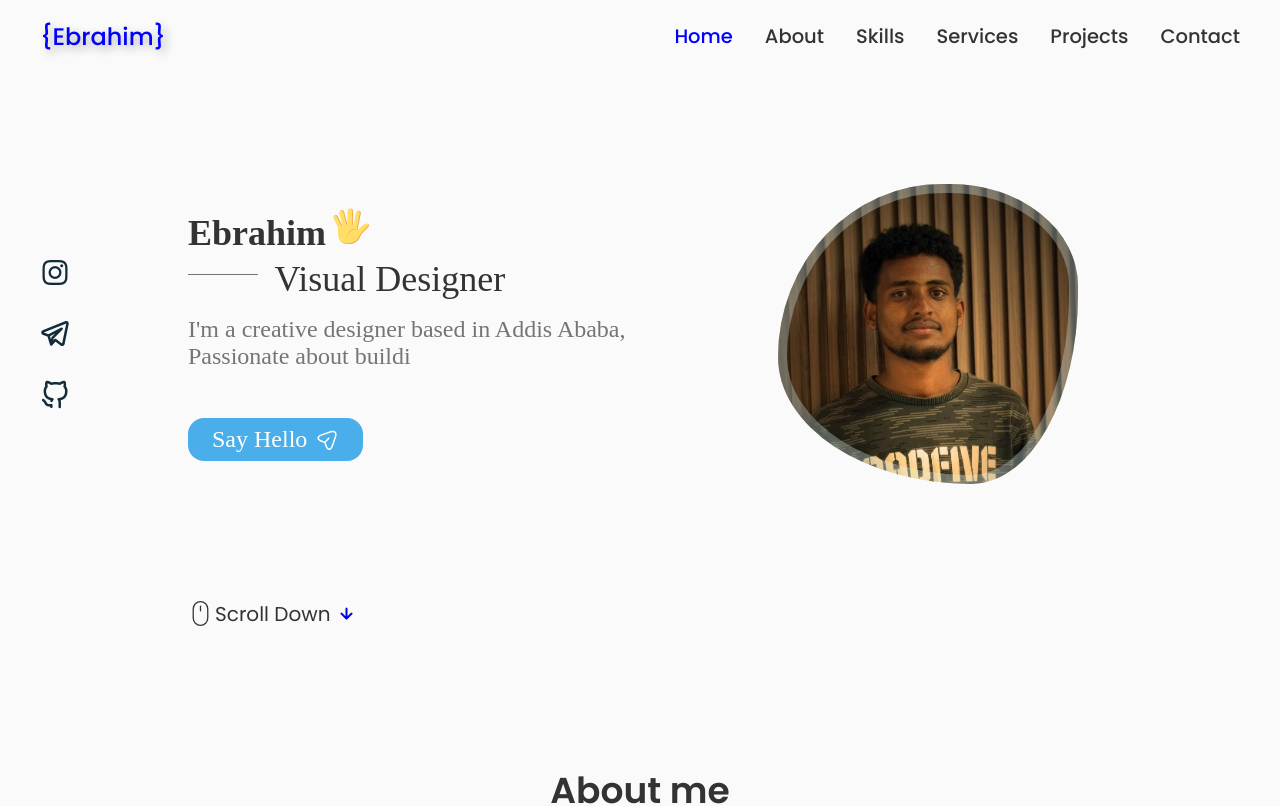
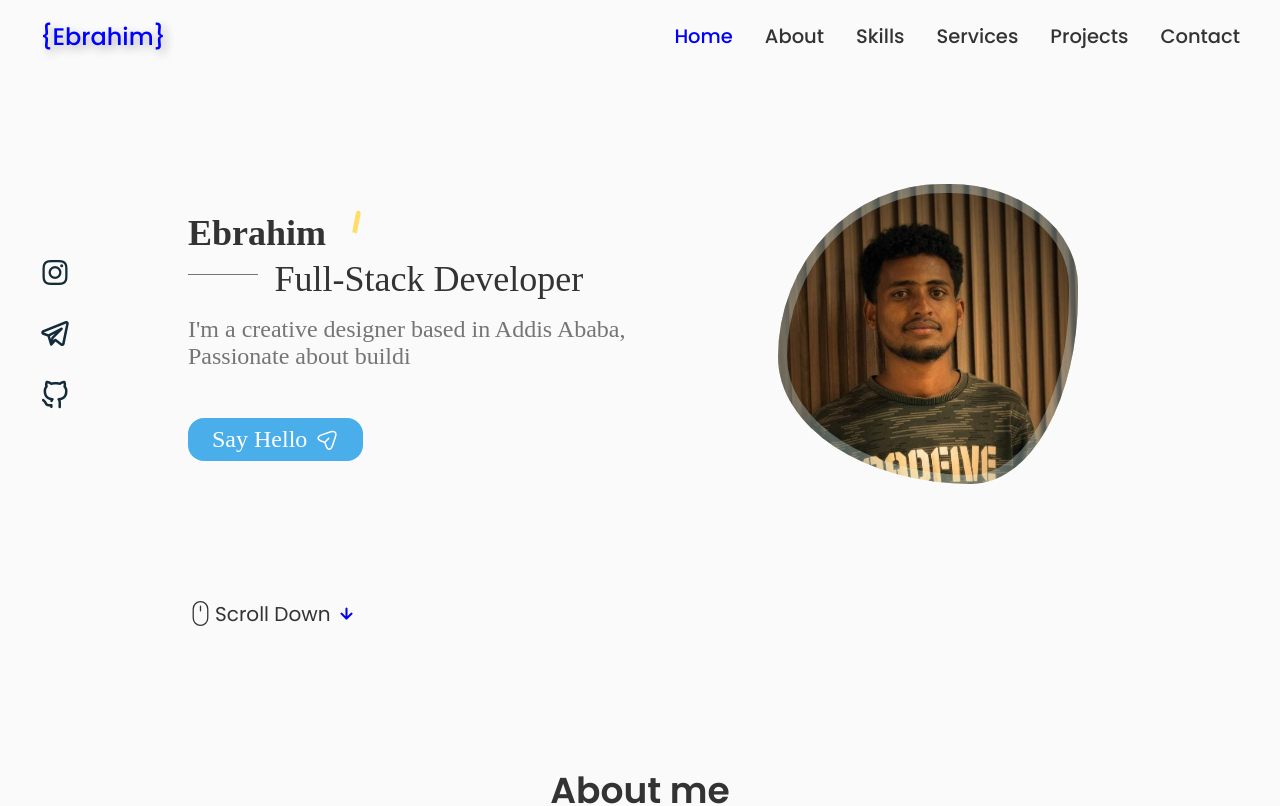
Before and after one commit to ebrahimnigus/My-portfolio, a React (Vite) app: page / in a window 1280 px wide. Shown: the top 806 px of the page. Built offline with nearby package versions, Linux system fonts and the light colour scheme; a web font is replaced by a local one.

Commit message:
update the profession

```diff
--- a/src/Components/Header/Header.css
+++ b/src/Components/Header/Header.css
@@ -108,6 +108,11 @@
   }
 }
 
+@media screen and (max-width: 576px) {
+  .nav__list {
+    column-gap: 1.5rem;
+  }
+}
 /* For small devices */
 @media screen and (max-width: 350px){
   .nav__menu{
--- a/src/Components/Header/Header.jsx
+++ b/src/Components/Header/Header.jsx
@@ -6,63 +6,55 @@ const Header = () => {
    /* ====== Change Background Header ======*/
    window.addEventListener("scroll", function(){
     const header = document.querySelector(".header");
-    //when the scroll is higher than 200 viewport height, add the scroll-header class to a tag with the header tag
     if (this.scrollY >= 80) header.classList.add("scroll-header");
     else header.classList.remove("scroll-header");
-});
-
+  });
 
   /* ====== Toggle Menu ======*/
-
   const [Toggle, showMenu] = useState(false);
-  const[activeNav, setActiveNav] = useState("#home");
+  const [activeNav, setActiveNav] = useState("#home");
 
   return (
     <header className="header">
       <nav className="nav container">
         <a href="index.html" className="nav__logo">{"{Ebrahim}"}</a>
 
-        <div className={Toggle ? 'nav__menu show-menu': 'nav__menu'}>
+        <div className={Toggle ? 'nav__menu show-menu' : 'nav__menu'}>
           <ul className="nav__list nav_list">
             <li className="nav__list grid">
-              <a href="#home" onClick={() => setActiveNav("#home")} className = { activeNav === '#home'? "nav__link active-link" : "nav__link"}>
-                <i className="uil uil-estate nav_icon">
-                </i> Home
+              <a href="#home" onClick={() => setActiveNav("#home")} className={activeNav === '#home' ? "nav__link active-link" : "nav__link"}>
+                <i className="uil uil-estate nav_icon"></i> Home
               </a>
             </li>
             <li className="nav__list grid">
-              <a href="#about" onClick={() => setActiveNav("#about")} className= { activeNav === '#about'? "nav__link active-link" : "nav__link"}>
-                <i className="uil uil-user nav_icon">
-                </i> About
+              <a href="#about" onClick={() => setActiveNav("#about")} className={activeNav === '#about' ? "nav__link active-link" : "nav__link"}>
+                <i className="uil uil-user nav_icon"></i> About
               </a>
             </li>
             <li className="nav__list grid">
-              <a href="#skills" onClick={() => setActiveNav("#skills")} className= { activeNav === '#skills'? "nav__link active-link" : "nav__link"}>
-                <i className="uil uil-file-alt nav_icon">
-                </i> Skills
+              <a href="#skills" onClick={() => setActiveNav("#skills")} className={activeNav === '#skills' ? "nav__link active-link" : "nav__link"}>
+                <i className="uil uil-file-alt nav_icon"></i> Skills
               </a>
             </li>
             <li className="nav__list grid">
-              <a href="#services" onClick={() => setActiveNav("#services")} className= { activeNav === '#services'? "nav__link active-link" : "nav__link"}>
-                <i className="uil uil-briefcase-alt nav_icon">
-                </i> Services
+              <a href="#services" onClick={() => setActiveNav("#services")} className={activeNav === '#services' ? "nav__link active-link" : "nav__link"}>
+                <i className="uil uil-briefcase-alt nav_icon"></i> Services
               </a>
             </li>
             <li className="nav__list grid">
-              <a href="#projects" onClick={() => setActiveNav("#projects")} className= { activeNav === '#projects'? "nav__link active-link" : "nav__link"}>
-                <i className="uil uil-scenery nav_icon">
-                </i> Projects
+              <a href="#projects" onClick={() => setActiveNav("#projects")} className={activeNav === '#projects' ? "nav__link active-link" : "nav__link"}>
+                <i className="uil uil-scenery nav_icon"></i> Projects
               </a>
             </li>
             <li className="nav__list grid">
-              <a href="#contact" onClick={() => setActiveNav("#contact")} className= { activeNav === '#contact'? "nav__link active-link" : "nav__link"}>
-                <i className="uil uil-message nav_icon">
-                </i> Contact
+              <a href="#contact" onClick={() => setActiveNav("#contact")} className={activeNav === '#contact' ? "nav__link active-link" : "nav__link"}>
+                <i className="uil uil-message nav_icon"></i> Contact
               </a>
             </li>
           </ul>
-          <i class="uil uil-times nav_close" onClick={() => showMenu(!Toggle)}></i>
+          <i className="uil uil-times nav_close" onClick={() => showMenu(!Toggle)}></i>
         </div>
+
         <div className="nav__toggle" onClick={() => showMenu(!Toggle)}>
           <i className="uil uil-apps"></i>
         </div>
--- a/src/Components/Home/Data.jsx
+++ b/src/Components/Home/Data.jsx
@@ -14,6 +14,7 @@ const Data = () => {
     }, 100);
     return () => clearInterval(interval);
   }, []);
+
   return (
     <div className="home__data">
       <motion.h1
@@ -25,52 +26,17 @@ const Data = () => {
           viewBox="0 0 48 48"
           fill="none"
           xmlns="http://www.w3.org/2000/svg"
-                class="home__hand"
+          className="home__hand" // changed class to className
         >
           <path
             d="M25.4995 32.0305L31.3495 33.1555L36.1495 8.48051C36.4495 6.83051 35.3995 5.18051 33.8245 4.88051C32.1745 4.58051 30.5995 5.70551 30.2995 7.35551L25.4995 32.0305Z"
             fill="#FFDD67"
           ></path>
-                <path
-                  d="M33.8996 4.88018C33.6746 4.80518 33.5246 4.80518 33.2996 4.80518C34.6496 5.33018 35.3996 6.75518 35.0996 8.25518L30.2996 32.9302L31.3496 33.1552L36.1496 8.48018C36.5246 6.75518 35.4746 5.18018 33.8996 4.88018Z"
-                  fill="#EBA352"
-                ></path>
-                <path
-                  d="M19.4995 32.7802H26.5495V5.55518C26.5495 3.53018 24.9745 1.80518 23.0245 1.80518C21.1495 1.80518 19.4995 3.45518 19.4995 5.55518V32.7802Z"
-                  fill="#FFDD67"
-                ></path>
-                <path
-                  d="M23.0995 1.80518C22.9495 1.80518 22.7245 1.80518 22.5745 1.88018C24.2995 2.18018 25.5745 3.68018 25.5745 5.55518V32.8552H26.6245V5.55518C26.6245 3.45518 25.0495 1.80518 23.0995 1.80518Z"
-                  fill="#EBA352"
-                ></path>
-                <path
-                  d="M15.7495 32.7054L21.7495 31.1304L15.2245 6.30541C14.7745 4.58041 13.0495 3.53041 11.3995 3.90541C9.74948 4.35541 8.77448 6.08041 9.22448 7.80541L15.7495 32.7054Z"
-                  fill="#FFDD67"
-                ></path>
-                <path
-                  d="M11.3995 3.90541L10.9495 4.13041C12.4495 4.05541 13.7995 5.03041 14.2495 6.60541L20.7745 31.4304L21.8245 31.1304L15.2245 6.30541C14.7745 4.58041 13.0495 3.53041 11.3995 3.90541Z"
-                  fill="#EBA352"
-                ></path>
-                <path
-                  d="M2.99937 10.355C1.57437 11.03 1.12437 12.83 1.87437 14.33L11.7744 34.055L16.7994 31.505L6.89937 11.78C6.14937 10.28 4.42437 9.68 2.99937 10.355Z"
-                  fill="#FFDD67"
-                ></path>
-                <path
-                  d="M2.99956 10.355C2.84956 10.43 2.69956 10.505 2.54956 10.655C3.82456 10.28 5.24956 10.955 5.92456 12.305L15.8246 32.03L16.7996 31.58L6.89956 11.78C6.14956 10.28 4.42456 9.68 2.99956 10.355Z"
-                  fill="#EBA352"
-                ></path>
-                <path
-                  d="M46.2744 22.2801C45.0744 19.9551 41.3244 20.1051 37.4994 24.3051C34.7994 27.2301 34.2744 28.2051 31.5744 28.1301V25.0551C31.5744 25.0551 25.7994 20.7801 14.3244 22.7301C14.3244 22.7301 7.79945 23.6301 7.79945 27.0801C7.79945 27.0801 6.67445 35.4051 8.99945 40.6551C12.4494 48.4551 30.1494 50.4801 35.6994 37.2051C36.8244 34.5801 39.0744 32.6301 41.0994 30.1551C43.4244 27.1551 47.5494 24.7551 46.2744 22.2801Z"
-                  fill="#FFDD67"
-                ></path>
-                <path
-                  d="M46.2745 22.28C46.0495 21.83 45.7495 21.53 45.3745 21.23C45.4495 21.305 45.5245 21.38 45.5245 21.53C46.7995 24.08 42.6745 26.405 40.1995 29.405C38.1745 31.88 35.9245 33.83 34.7995 36.455C29.9995 47.93 16.0495 47.93 10.1995 42.68C15.5245 48.68 30.5245 49.28 35.5495 37.205C36.6745 34.58 38.9245 32.63 40.9495 30.155C43.4245 27.155 47.5495 24.755 46.2745 22.28ZM32.3245 28.13C27.4495 26.33 18.7495 29.63 19.9495 38.405C19.9495 30.23 27.3745 28.205 31.4245 28.205C32.0245 28.13 32.3245 28.13 32.3245 28.13Z"
-                  fill="#EBA352"
-                ></path>
+          {/* other path elements */}
         </svg>
       </motion.h1>
       <motion.h3  whileHover={{ scale: 1.05, color: "#6F4E37" }} // Text hover effect
-        transition={{ duration: 0.3 }} className="home__subtitle">Visual Designer</motion.h3>
+        transition={{ duration: 0.3 }} className="home__subtitle">Full-Stack Developer</motion.h3>
       <motion.p
         whileHover={{ color: "#6F4E37" }}
         transition={{ duration: 0.3 }} className="home__description">{text}</motion.p>
@@ -78,7 +44,7 @@ const Data = () => {
         whileTap={{ scale: 0.9 }}  href="#contact" className="button button--flex">
           Say Hello
           <svg
-                class="button__icon"
+            className="button__icon" // changed class to className
             xmlns="http://www.w3.org/2000/svg"
             width="24"
             height="24"
@@ -100,4 +66,4 @@ const Data = () => {
   )
 }
 
-export default Data
+export default Data;
--- a/src/Components/Home/ScrollDown.jsx
+++ b/src/Components/Home/ScrollDown.jsx
@@ -7,7 +7,7 @@ const ScrollDown = () => {
         <svg
                 width="25px"
                 height="25px"
-                class="home__scroll-mouse"
+                className="home__scroll-mouse" // changed class to className
                 viewBox="0 0 247 390"
                 version="1.1"
                 xmlns="http://www.w3.org/2000/svg"
@@ -21,7 +21,7 @@ const ScrollDown = () => {
                 }}
               >
                 <path
-                  class="wheel"
+                  className="wheel" // changed class to className
                   d="M123.359,79.775l0,72.843"
                   style={{
                     fill: "none",
@@ -40,10 +40,10 @@ const ScrollDown = () => {
                 ></path>
         </svg>
         <span className="home__scroll-name">Scroll Down</span>
-        <i class="uil uil-arrow-down home_scroll-arrow"></i>
+        <i className="uil uil-arrow-down home_scroll-arrow"></i>
         </a>
     </div>
   )
 }
 
-export default ScrollDown
+export default ScrollDown;
--- a/src/Components/Home/Social.jsx
+++ b/src/Components/Home/Social.jsx
@@ -3,14 +3,14 @@ import React from 'react'
 const Social = () => {
   return (
     <div className="home__social">
-        <a href="https://www.instagram.com/ebrahimibnmalik" className="home__social-icon" target="_blank">
-            <i class="uil uil-instagram"></i>
+        <a href="https://www.instagram.com/ebrahimibnmalik" className="home__social-icon" target="_blank" rel="noopener noreferrer">
+            <i className="uil uil-instagram"></i>
         </a>
-        <a href="http://t.me/Ebraeo" className="home__social-icon" target="_blank">
-        <i class="uil uil-telegram-alt"></i>
+        <a href="http://t.me/Ebraeo" className="home__social-icon" target="_blank" rel="noopener noreferrer">
+            <i className="uil uil-telegram-alt"></i>
         </a>
-        <a href="https://github.com/ebrahimnigus" className="home__social-icon" target="_blank">
-        <i class="uil uil-github-alt"></i>
+        <a href="https://github.com/ebrahimnigus" className="home__social-icon" target="_blank" rel="noopener noreferrer">
+            <i className="uil uil-github-alt"></i>
         </a>
     </div>
   )
--- a/src/Components/Work/Work.css
+++ b/src/Components/Work/Work.css
@@ -36,6 +36,7 @@
     box-shadow: 4px 4px 10px rgba(0, 0, 0, 0.3);
 
 }
+
 .work__img {
     width: 350px;
     height: 200px;
@@ -90,6 +91,7 @@
 }
 .work__button:hover .work__button-icon {
     transform: translateX(0.25rem);
+
 }
 
 /* active Work*/
```
Lines whose indentation alone changed are shown as unchanged.
